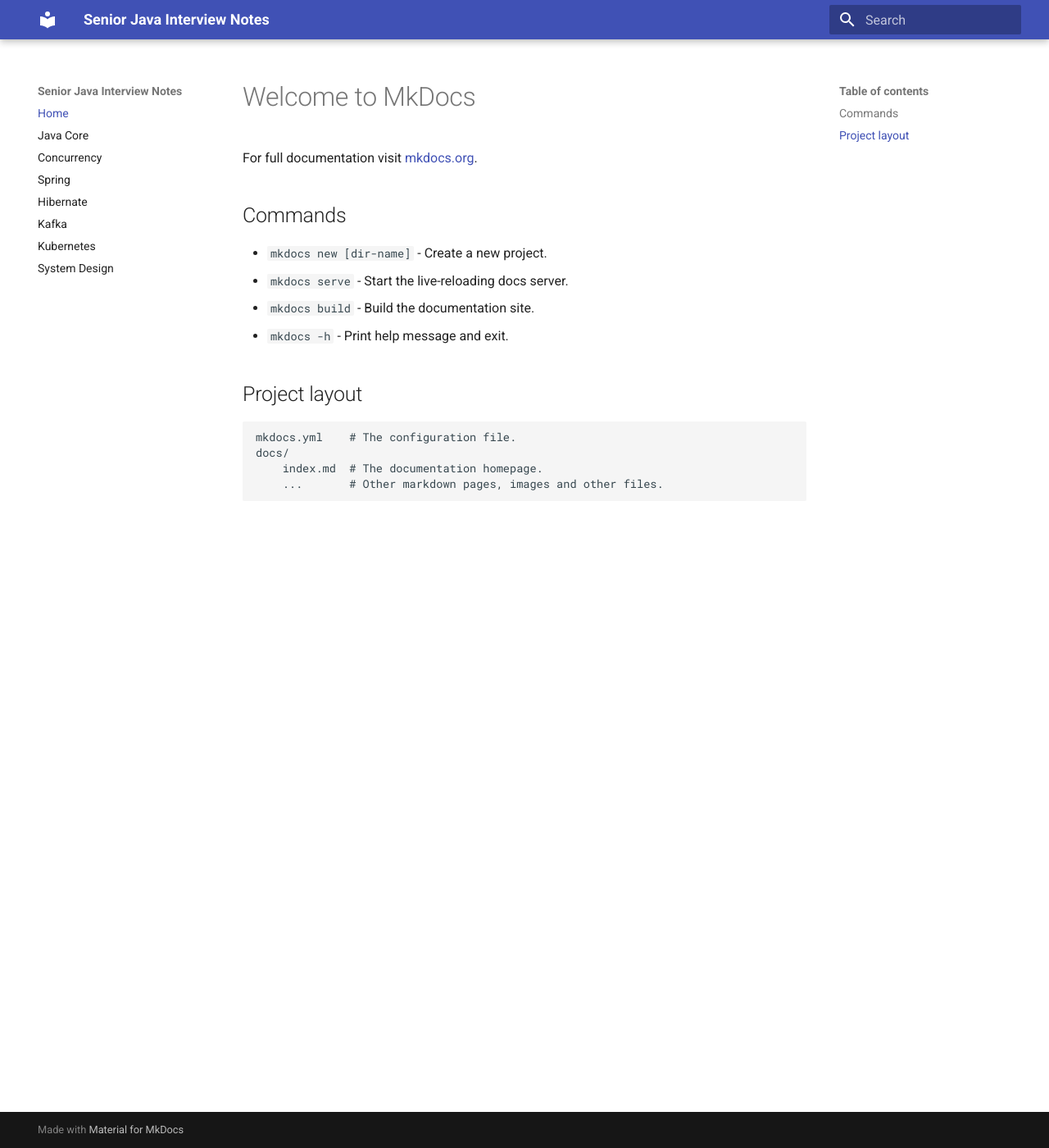
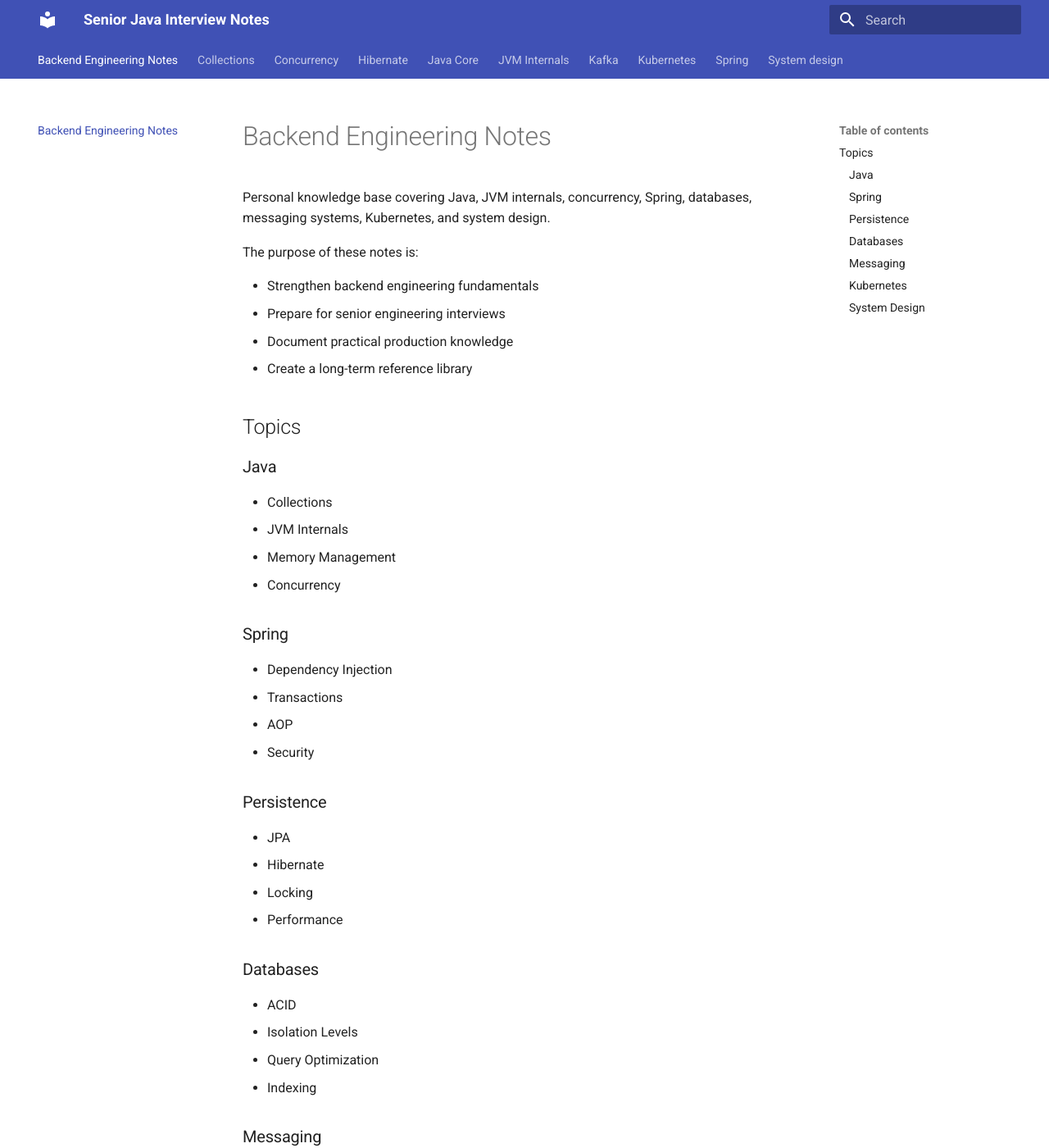
Before and after one commit to ameltonyan/backend-engineering-notes, an MkDocs documentation site: the page built from docs/index.md, in a window 1280 px wide and 1400 px high. Shown: the whole window at 82% size. Built offline with MkDocs 1.6.1 and Material for MkDocs 9.7.7, drawn with Linux system fonts in a browser that asks for light colours; some of the changed text lies outside the part shown.

Commit message:
uodate the docs

```diff
--- a/docs/index.md
+++ b/docs/index.md
@@ -1,17 +1,59 @@
-# Welcome to MkDocs
+# Backend Engineering Notes
 
-For full documentation visit [mkdocs.org](https://www.mkdocs.org).
+Personal knowledge base covering Java, JVM internals, concurrency, Spring, databases, messaging systems, Kubernetes, and system design.
 
-## Commands
+The purpose of these notes is:
 
-* `mkdocs new [dir-name]` - Create a new project.
-* `mkdocs serve` - Start the live-reloading docs server.
-* `mkdocs build` - Build the documentation site.
-* `mkdocs -h` - Print help message and exit.
+* Strengthen backend engineering fundamentals
+* Prepare for senior engineering interviews
+* Document practical production knowledge
+* Create a long-term reference library
 
-## Project layout
+## Topics
 
-    mkdocs.yml    # The configuration file.
-    docs/
-        index.md  # The documentation homepage.
-        ...       # Other markdown pages, images and other files.
+### Java
+
+* Collections
+* JVM Internals
+* Memory Management
+* Concurrency
+
+### Spring
+
+* Dependency Injection
+* Transactions
+* AOP
+* Security
+
+### Persistence
+
+* JPA
+* Hibernate
+* Locking
+* Performance
+
+### Databases
+
+* ACID
+* Isolation Levels
+* Query Optimization
+* Indexing
+
+### Messaging
+
+* Kafka
+* Consumer Groups
+* Delivery Guarantees
+
+### Kubernetes
+
+* Deployments
+* Troubleshooting
+* Observability
+
+### System Design
+
+* Payment Systems
+* Money Transfers
+* Rate Limiting
+* Notifications
--- a/mkdocs.yml
+++ b/mkdocs.yml
@@ -1,16 +1,14 @@
-# mkdocs.yml
-
 site_name: Senior Java Interview Notes
 
 theme:
   name: material
+  features:
+    - navigation.tabs
+    - navigation.sections
+    - search.highlight
+    - content.code.copy
 
-nav:
-  - Home: index.md
-  - Java Core: java-core.md
-  - Concurrency: concurrency.md
-  - Spring: spring.md
-  - Hibernate: hibernate.md
-  - Kafka: kafka.md
-  - Kubernetes: kubernetes.md
-  - System Design: system-design.md
+markdown_extensions:
+  - admonition
+  - pymdownx.details
+  - pymdownx.superfences
```
Also changed, not shown: docs/collection.md (added, +75 -0 lines), docs/concurrency.md (+21 -0 lines), docs/jvm.md (added, +129 -0 lines).
